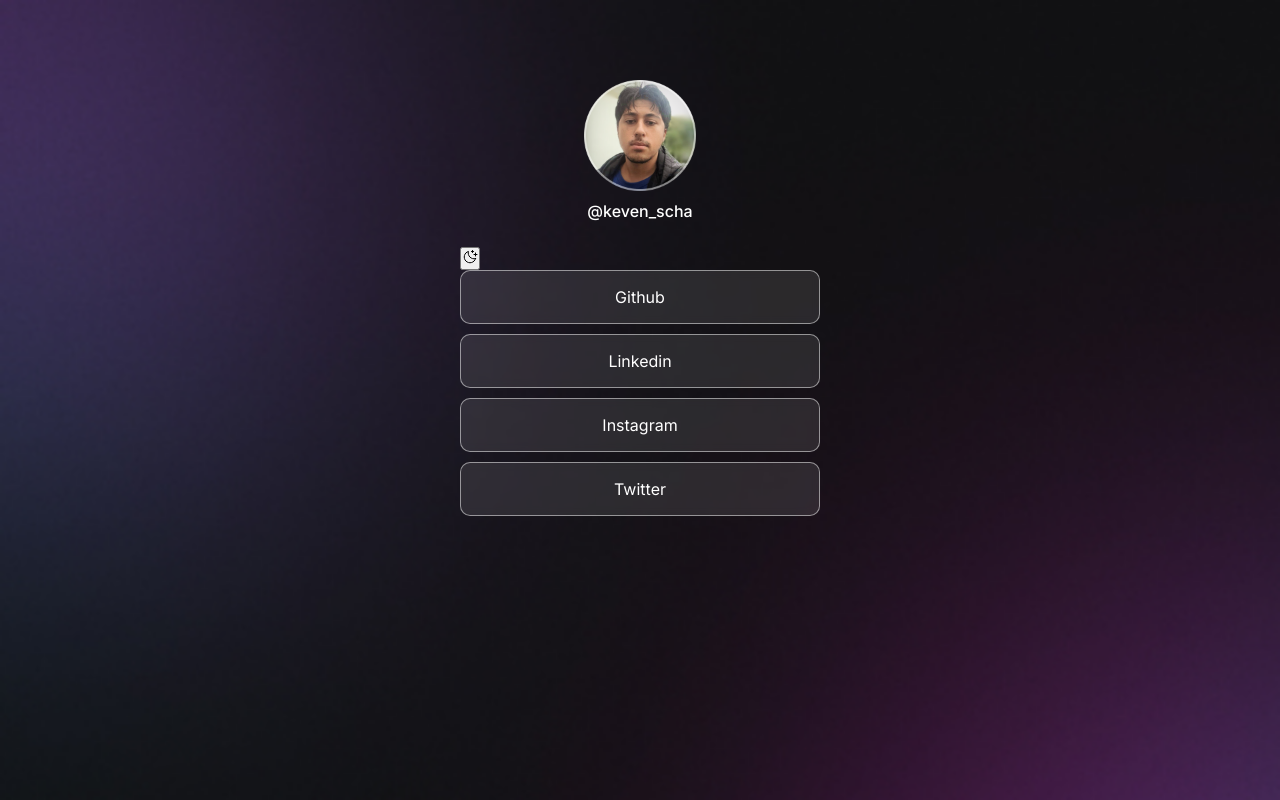
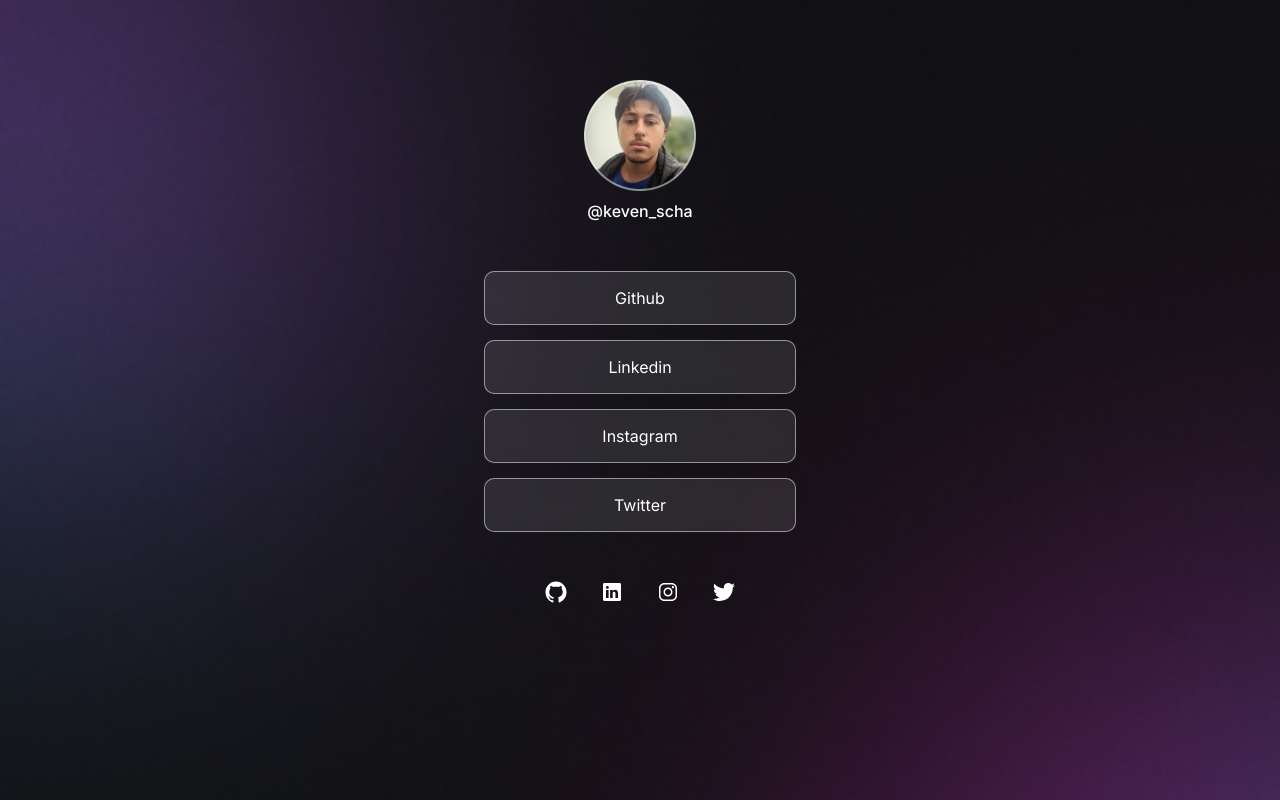
Before and after one commit to kevenscharttz/DevLinks, a plain HTML site: page index.html in a window 1280 px wide. Drawn offline with nearby package versions, Linux system fonts and the light colour scheme.

Commit message:
Icons das redes sociais

```diff
--- a/index.html
+++ b/index.html
@@ -16,16 +16,16 @@
         <img src="./assets/avatar.png" alt="Foto de Keven Willians, sério, com barba e um casaco preto">
         <p>@keven_scha</p>
       </div>
-      <div id="switch">
+<!--      <div id="switch">
         <button><img src="./assets/moon-stars.svg" alt=""></button>
         <span></span>
-      </div>
+      </div>-->
       <ul>
         <li>
           <a href="https://github.com/kevenscharttz" target="_blank">Github</a>
         </li>
         <li>
-          <a href="www.linkedin.com/in/kevenscharttz" target="_blank">Linkedin</a>
+          <a href="https://www.linkedin.com/in/kevenscharttz/" target="_blank">Linkedin</a>
         </li>
         <li>
           <a href="https://www.instagram.com/keven_scha/" target="_blank">Instagram</a>
@@ -34,7 +34,13 @@
           <a href="#" target="_blank">Twitter</a>
         </li>
       </ul>
+      <div id="social-links">
+        <a href="https://github.com/kevenscharttz" target="_blank" ><ion-icon name="logo-github"></ion-icon></a>
+        <a href="https://www.linkedin.com/in/kevenscharttz/" target="_blank"><ion-icon name="logo-linkedin"></ion-icon></a>
+        <a href="https://www.instagram.com/keven_scha/" target="_blank"><ion-icon name="logo-instagram"></ion-icon></a>
+        <a href="#" target="_blank"><ion-icon name="logo-twitter"></ion-icon></a>
+      </div>
     </div>
-
+  <script src="https://unpkg.com/ionicons@4.5.10-0/dist/ionicons.js"></script>
   </body>
 </html>
--- a/style.css
+++ b/style.css
@@ -15,6 +15,7 @@ body {
 #container {
   width: 360px;
   margin: 56px auto 0px;
+  padding: 0px 24px;
 }
 
 #profile {
@@ -39,7 +40,8 @@ ul {
   display: flex;
   flex-direction: column;
   list-style: none;
-  gap: 10px; /* Espaçamento entre os elementos */
+  padding: 24px 0px;
+  gap: 15px; /* Espaçamento entre os elementos */
 }
 
 li a {
@@ -62,3 +64,16 @@ li a:hover {
   background-color: rgba(255, 255, 255, 0.05);
   border: 1.5px #ffffff solid;
 }
+
+#social-links {
+  display: flex;
+  justify-content: center;
+  align-items: center;
+  gap: 32px;
+  margin: 24px 0px;
+  font-size: 24px;
+}
+
+#social-links:hover {
+  padding: 16px;
+}
```
